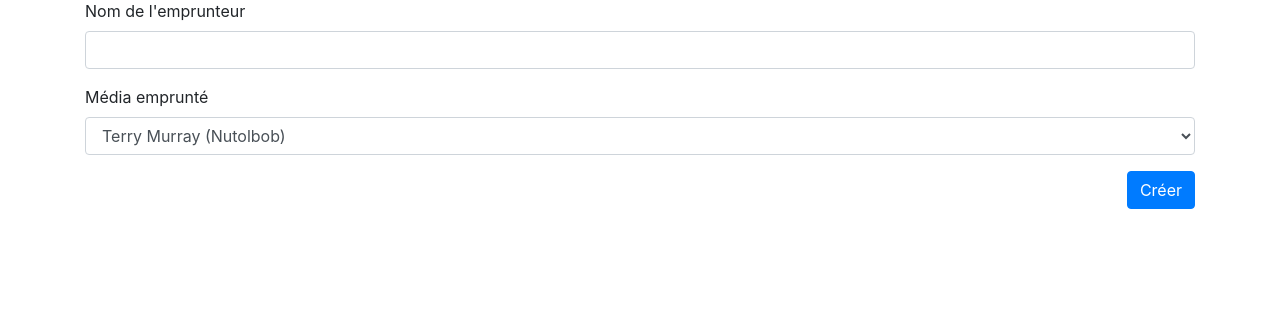
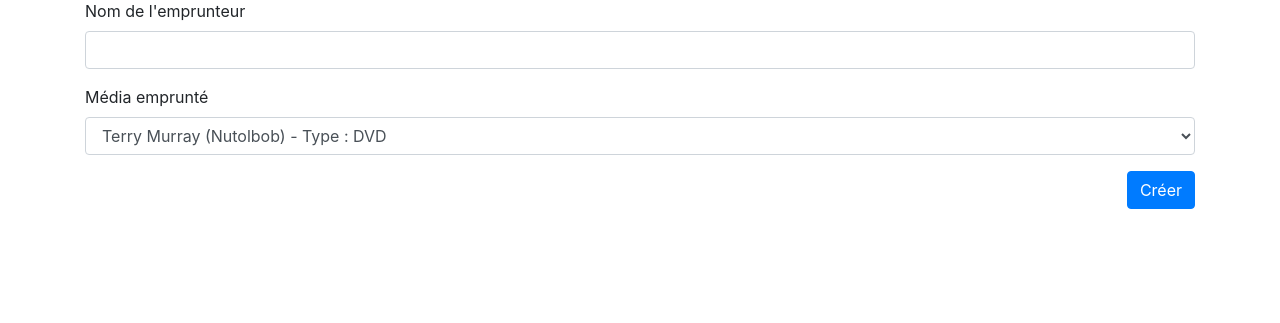
Before and after one commit to tomsihap/mediatheque-exercises, a PHP site: page /ajout-user.php in a window 1280 px wide. Shown: the part 104-427 px from the top of the page. Run offline with PHP 8.4, Linux system fonts and the light colour scheme; data comes from the database, SQL or seed files in the repository.

Commit message:
:rocket: :sparkles: Affichage du type dans le select>option de l'ajout d'un utilisateur, en plus du titre du média

```diff
--- a/ajout-user.php
+++ b/ajout-user.php
@@ -27,7 +27,14 @@ if (!empty($_POST)) {
 
 // Récupération de la liste des types de médias pour le select>option
 
-$request = "SELECT * FROM media";
+$request = "SELECT  media.id as mediaId,
+                    media.creator as mediaCreator,
+                    media.Title as mediaTitle,
+                    type.id as typeId,
+                    type.name as typeName
+            FROM media
+            LEFT JOIN type
+                ON media.type_id = type.id";
 $response = $bdd->query($request);
 $medias = $response->fetchAll(PDO::FETCH_ASSOC);
 ?>
@@ -50,8 +57,8 @@ $medias = $response->fetchAll(PDO::FETCH_ASSOC);
                 <label for="formMediaId">Média emprunté</label>
                 <select class="form-control" name="media_id">
                     <?php foreach ($medias as $media) : ?>
-                        <option value="<?= $media['id'] ?>">
-                            <?= $media['title'] ?> (<?= $media['creator'] ?>)
+                        <option value="<?= $media['mediaId'] ?>">
+                            <?= $media['mediaTitle'] ?> (<?= $media['mediaCreator'] ?>) - Type : <?= $media['typeName'] ?>
                         </option>
                     <?php endforeach; ?>
                 </select>
```
